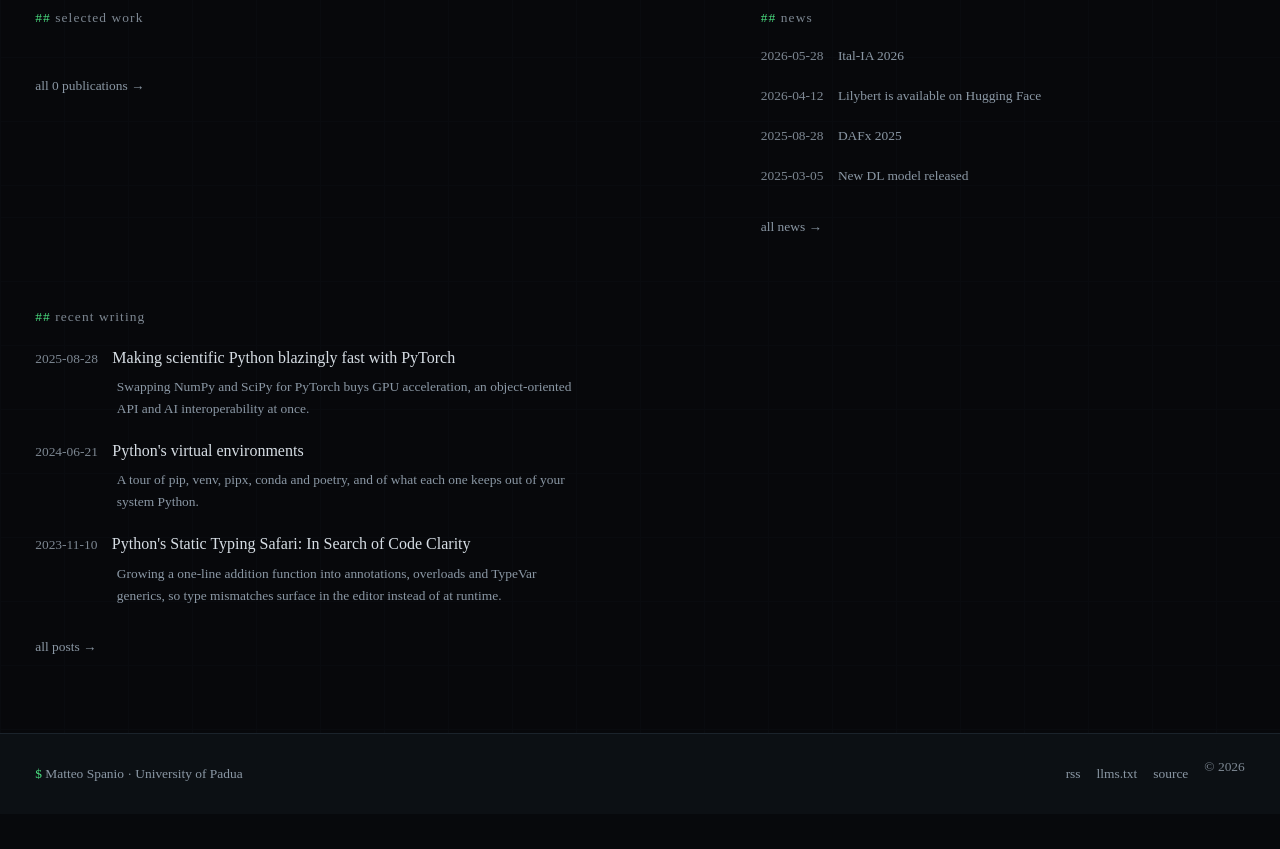
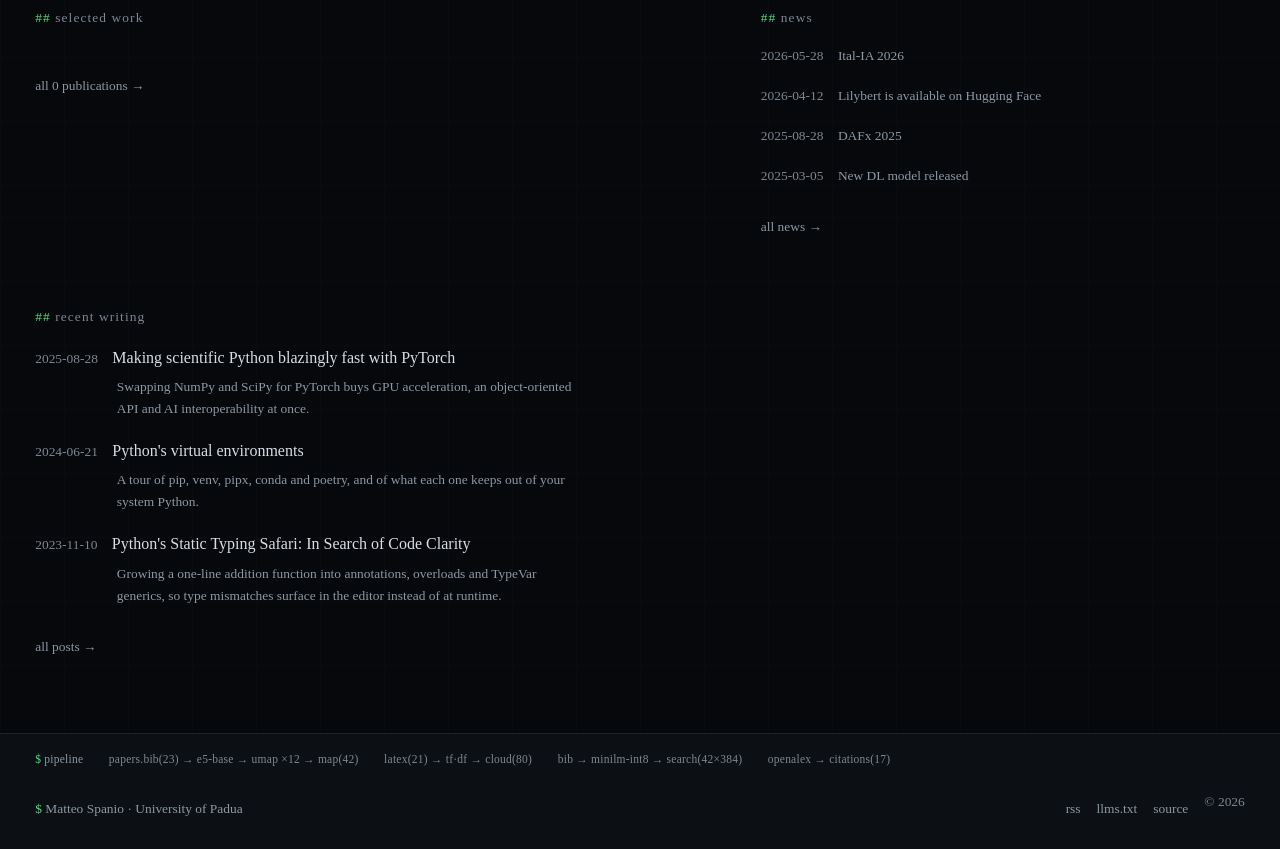
Before and after one commit to matteospanio/matteospanio.github.io, an Astro site: page / in a window 1280 px wide. Shown: the part 1383-2232 px from the top of the page. Before the commit the page ends 2197 px from the top, so only its background shows below. Built offline with nearby package versions, Linux system fonts and the light colour scheme; Astro itself is replaced by a stand-in of ours.

Commit message:
🏭 Print the data pipeline in the footer
One quiet strip above the footer row, generated from the artefacts it
describes: bib → e5 → UMAP → map, LaTeX → tf·df → cloud, MiniLM int8 →
search index, OpenAlex → citations. Counts and dates are read from the
JSONs at build, so the strip cannot say something the deployed data does
not; hovering a chain gives the longer story.

Co-Authored-By: Claude Fable 5 <noreply@anthropic.com>

```diff
--- a/src/components/base/Footer.astro
+++ b/src/components/base/Footer.astro
@@ -1,10 +1,48 @@
 ---
 import { site } from '@/config/site';
+import map from '@/data/viz/embedding-map.json';
+import variants from '@/data/viz/map-variants.json';
+import cloud from '@/data/viz/wordcloud.json';
+import citations from '@/data/citations.json';
+import searchIndex from '../../../public/search-index.json';
 
 const year = new Date().getFullYear();
+
+/**
+ * The site's data provenance, as one glanceable strip. Every number is read
+ * from the artefact it describes, so the strip cannot drift from what is
+ * actually deployed — if the map is rebuilt, the strip follows.
+ */
+const papers = map.nodes.filter((n) => n.kind === 'paper').length;
+const tracked = Object.keys(citations.papers).length;
+const chains = [
+  {
+    text: `papers.bib(${papers}) → e5-base → umap ×${variants.variants.length} → map(${map.sanity.n})`,
+    title:
+      `${map.sanity.chunks} text chunks embedded with ${map.model}, projected by UMAP under ` +
+      `${variants.variants.length} seed/neighbour settings · ${map.generatedAt}`,
+  },
+  {
+    text: `latex(${cloud.papers}) → tf·df → cloud(${cloud.terms})`,
+    title: `word cloud packed from the LaTeX sources of ${cloud.papers} published papers`,
+  },
+  {
+    text: `bib → minilm-int8 → search(${searchIndex.ids.length}×${searchIndex.dims})`,
+    title: 'int8 document vectors for the in-browser semantic search',
+  },
+  {
+    text: `openalex → citations(${tracked})`,
+    title: `citation counts for ${tracked} papers, refreshed ${citations.generatedAt}`,
+  },
+];
 ---
 
 <footer>
+  <div class="shell pipeline" aria-label="How this site's data is built">
+    <span class="lbl"><span class="prompt">$</span> pipeline</span>
+    {chains.map((c) => <span class="chain" title={c.title}>{c.text}</span>)}
+  </div>
+
   <div class="shell inner">
     <p class="who">
       <span class="prompt">$</span> {site.name} · {site.affiliation.parent}
@@ -27,6 +65,25 @@ const year = new Date().getFullYear();
     background: var(--bg-1);
     font-size: var(--step--1);
     color: var(--fg-dim);
+  }
+
+  .pipeline {
+    display: flex;
+    flex-wrap: wrap;
+    gap: 0.3rem 1.6rem;
+    padding-block: 1rem 0;
+    font-size: 0.72rem;
+    color: var(--fg-faint);
+    letter-spacing: 0.02em;
+  }
+
+  .pipeline .lbl {
+    color: var(--fg-dim);
+  }
+
+  /* Hover for the long story; the strip itself stays one quiet line. */
+  .chain {
+    cursor: help;
   }
 
   .inner {
```
